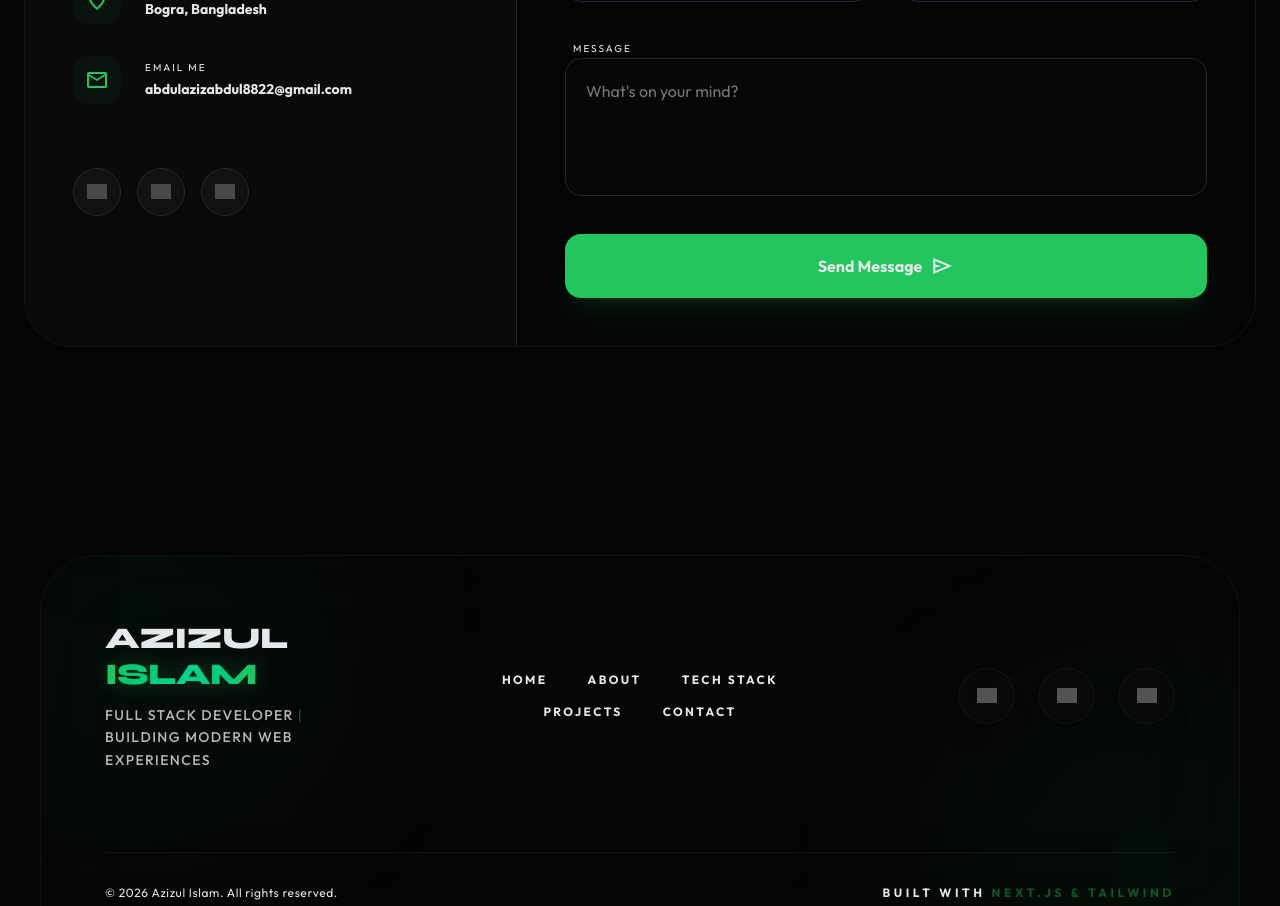
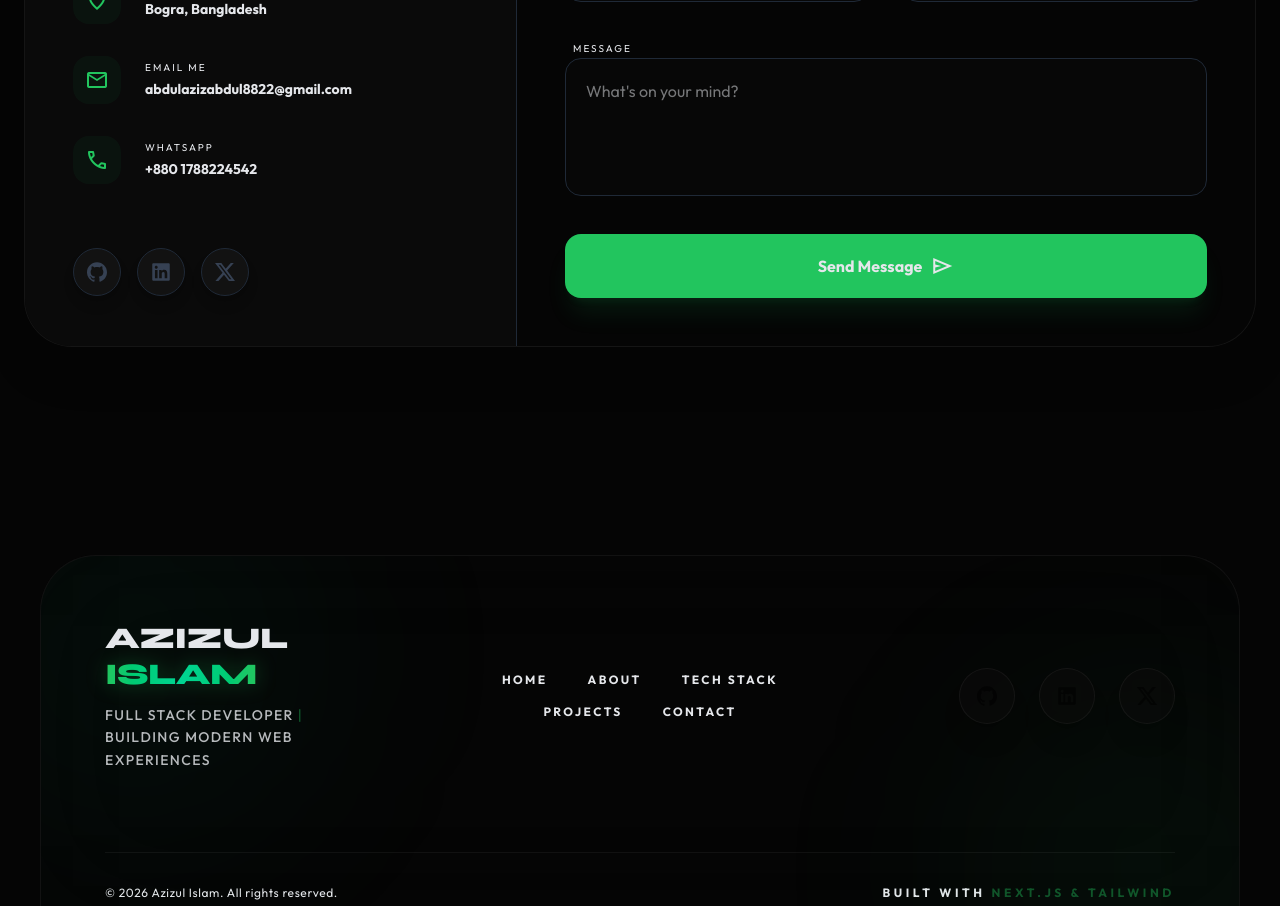
Before and after one commit to azizul-dev/protfolio, a Next.js app: page / in a window 1280 px wide. Shown: the part 6160-7066 px from the top of the page. Built offline with nearby package versions, Linux system fonts and the light colour scheme; grey boxes are pictures that could not be loaded.

Commit message:
whatsapp number added

```diff
--- a/package.json
+++ b/package.json
@@ -16,7 +16,8 @@
     "next-themes": "^0.4.6",
     "react": "19.2.4",
     "react-dom": "19.2.4",
-    "react-hot-toast": "^2.6.0"
+    "react-hot-toast": "^2.6.0",
+    "react-icons": "^5.7.0"
   },
   "devDependencies": {
     "@tailwindcss/postcss": "^4",
--- a/src/components/Contact.jsx
+++ b/src/components/Contact.jsx
@@ -1,31 +1,33 @@
-'use client';
+"use client";
 
-import { motion } from 'framer-motion';
-import { toast } from 'react-hot-toast';
+import { motion } from "framer-motion";
+import { toast } from "react-hot-toast";
+import { SiGithub, SiX } from "react-icons/si";
+import { FaLinkedin } from "react-icons/fa";
 
 const Contact = () => {
   const handleSubmit = (e) => {
     e.preventDefault();
     try {
       const formData = new FormData(e.target);
-      const name = formData.get('name');
-      const email = formData.get('email');
-      const message = formData.get('message');
+      const name = formData.get("name");
+      const email = formData.get("email");
+      const message = formData.get("message");
 
       const mailtoLink = `mailto:abdulazizabdul8822@gmail.com?subject=Contact from ${name}&body=From: ${name} (${email})%0D%0A%0D%0AMessage:%0D%0A${message}`;
       window.location.href = mailtoLink;
 
-      toast.success('Message sent!', {
+      toast.success("Message sent!", {
         style: {
-          borderRadius: '20px',
-          background: '#0a0a0a',
-          color: '#e5e7eb',
-          border: '1px solid rgba(34, 197, 94, 0.2)',
+          borderRadius: "20px",
+          background: "#0a0a0a",
+          color: "#e5e7eb",
+          border: "1px solid rgba(34, 197, 94, 0.2)",
         },
       });
       e.target.reset();
     } catch (error) {
-      toast.error('Something went wrong.');
+      toast.error("Something went wrong.");
     }
   };
 
@@ -47,7 +49,8 @@ const Contact = () => {
               Get in <span className="text-primary italic">Touch</span>
             </h2>
             <p className="text-muted text-lg">
-              Let&apos;s build something together. I&apos;m always open to new ideas and collaborations.
+              Let&apos;s build something together. I&apos;m always open to new
+              ideas and collaborations.
             </p>
           </div>
         </div>
@@ -61,34 +64,76 @@ const Contact = () => {
           <div className="lg:w-[40%] bg-surface p-8 md:p-12 flex flex-col justify-between border-r border-border">
             <div className="space-y-12">
               <div>
-                <h3 className="text-2xl font-bold text-foreground font-syne uppercase tracking-tight mb-8">Contact Info</h3>
+                <h3 className="text-2xl font-bold text-foreground font-syne uppercase tracking-tight mb-8">
+                  Contact Info
+                </h3>
                 <div className="space-y-8">
                   <div className="flex items-center gap-6 group">
                     <div className="w-12 h-12 rounded-2xl bg-primary/5 flex items-center justify-center group-hover:bg-primary/10 transition-all">
-                      <span className="material-symbols-outlined text-primary">location_on</span>
+                      <span className="material-symbols-outlined text-primary">
+                        location_on
+                      </span>
                     </div>
                     <div>
-                      <div className="text-[10px] font-mono uppercase tracking-[0.2em] text-muted mb-1">Based in</div>
-                      <div className="text-sm font-bold text-foreground">Bogra, Bangladesh</div>
+                      <div className="text-[10px] font-mono uppercase tracking-[0.2em] text-muted mb-1">
+                        Based in
+                      </div>
+                      <div className="text-sm font-bold text-foreground">
+                        Bogra, Bangladesh
+                      </div>
                     </div>
                   </div>
                   <div className="flex items-center gap-6 group">
                     <div className="w-12 h-12 rounded-2xl bg-primary/5 flex items-center justify-center group-hover:bg-primary/10 transition-all">
-                      <span className="material-symbols-outlined text-primary">mail</span>
+                      <span className="material-symbols-outlined text-primary">
+                        mail
+                      </span>
                     </div>
                     <div>
-                      <div className="text-[10px] font-mono uppercase tracking-[0.2em] text-muted mb-1">Email me</div>
-                      <div className="text-sm font-bold text-foreground">abdulazizabdul8822@gmail.com</div>
+                      <div className="text-[10px] font-mono uppercase tracking-[0.2em] text-muted mb-1">
+                        Email me
+                      </div>
+                      <div className="text-sm font-bold text-foreground">
+                        abdulazizabdul8822@gmail.com
+                      </div>
                     </div>
                   </div>
+                  <a
+                    href="https://wa.me/8801788224542"
+                    target="_blank"
+                    rel="noopener noreferrer"
+                    className="flex items-center gap-6 group"
+                  >
+                    <div className="w-12 h-12 rounded-2xl bg-primary/5 flex items-center justify-center group-hover:bg-primary/10 transition-all">
+                      <span className="material-symbols-outlined text-primary">
+                        call
+                      </span>
+                    </div>
+                    <div>
+                      <div className="text-[10px] font-mono uppercase tracking-[0.2em] text-muted mb-1">
+                        WhatsApp
+                      </div>
+                      <div className="text-sm font-bold text-foreground">
+                        +880 1788224542
+                      </div>
+                    </div>
+                  </a>
                 </div>
               </div>
 
               <div className="flex flex-wrap gap-4 pt-4">
                 {[
-                  { name: 'github', url: 'https://github.com/azizul-dev' },
-                  { name: 'linkedin', url: 'https://www.linkedin.com/in/azizul-islam-dev' },
-                  { name: 'x', url: 'https://x.com/md_azizul63253' }
+                  {
+                    name: "github",
+                    url: "https://github.com/azizul-dev",
+                    Icon: SiGithub,
+                  },
+                  {
+                    name: "linkedin",
+                    url: "https://www.linkedin.com/in/azizul-islam-dev",
+                    Icon: FaLinkedin,
+                  },
+                  { name: "x", url: "https://x.com/md_azizul63253", Icon: SiX },
                 ].map((social, i) => (
                   <a
                     key={i}
@@ -97,13 +142,7 @@ const Contact = () => {
                     rel="noopener noreferrer"
                     className="w-12 h-12 rounded-full bg-surface-variant border border-border flex items-center justify-center hover:border-primary/40 hover:scale-[1.05] transition-all duration-300 group shadow-lg"
                   >
-                    <img
-                      src={`https://cdn.jsdelivr.net/npm/simple-icons@v11/icons/${social.name}.svg`}
-                      width={20}
-                      height={20}
-                      className="opacity-40 group-hover:opacity-100 dark:invert transition-all"
-                      alt={social.name}
-                    />
+                    <social.Icon className="w-5 h-5 text-gray-700 dark:text-gray-200 group-hover:text-primary transition-all" />
                   </a>
                 ))}
               </div>
@@ -114,7 +153,9 @@ const Contact = () => {
             <form onSubmit={handleSubmit} className="space-y-8">
               <div className="grid grid-cols-1 md:grid-cols-2 gap-8">
                 <div className="space-y-3">
-                  <label className="text-[10px] font-mono uppercase tracking-[0.2em] text-muted ml-2">Name</label>
+                  <label className="text-[10px] font-mono uppercase tracking-[0.2em] text-muted ml-2">
+                    Name
+                  </label>
                   <input
                     name="name"
                     required
@@ -123,7 +164,9 @@ const Contact = () => {
                   />
                 </div>
                 <div className="space-y-3">
-                  <label className="text-[10px] font-mono uppercase tracking-[0.2em] text-muted ml-2">Email</label>
+                  <label className="text-[10px] font-mono uppercase tracking-[0.2em] text-muted ml-2">
+                    Email
+                  </label>
                   <input
                     name="email"
                     type="email"
@@ -134,7 +177,9 @@ const Contact = () => {
                 </div>
               </div>
               <div className="space-y-3">
-                <label className="text-[10px] font-mono uppercase tracking-[0.2em] text-muted ml-2">Message</label>
+                <label className="text-[10px] font-mono uppercase tracking-[0.2em] text-muted ml-2">
+                  Message
+                </label>
                 <textarea
                   name="message"
                   required
@@ -148,7 +193,9 @@ const Contact = () => {
                 className="w-full py-5 rounded-2xl bg-primary text-on-primary font-bold shadow-xl shadow-primary/10 hover:scale-[1.01] hover:shadow-[0_0_20px_rgba(34,197,94,0.3)] transition-all duration-300 flex items-center justify-center gap-2 group"
               >
                 Send Message
-                <span className="material-symbols-outlined text-sm group-hover:translate-x-1 transition-transform">send</span>
+                <span className="material-symbols-outlined text-sm group-hover:translate-x-1 transition-transform">
+                  send
+                </span>
               </button>
             </form>
           </div>
--- a/src/components/Footer.jsx
+++ b/src/components/Footer.jsx
@@ -1,7 +1,8 @@
 "use client";
 
 import { motion } from "framer-motion";
-
+import { SiGithub, SiX } from "react-icons/si";
+import { FaLinkedin } from "react-icons/fa";
 const Footer = () => {
   const currentYear = new Date().getFullYear();
 
@@ -14,13 +15,13 @@ const Footer = () => {
   ];
 
  const socialLinks = [
-    { name: "GitHub", url: "https://github.com/azizul-dev", icon: "github" },
+  { name: "GitHub", url: "https://github.com/azizul-dev", Icon: SiGithub },
   {
     name: "LinkedIn",
     url: "https://www.linkedin.com/in/azizul-islam-dev",
-      icon: "linkedin",
+    Icon: FaLinkedin,
   },
-    { name: "Twitter", url: "https://x.com/md_azizul63253", icon: "x" },
+  { name: "Twitter", url: "https://x.com/md_azizul63253", Icon: SiX },
 ];
 
   return (
@@ -72,6 +73,7 @@ const Footer = () => {
               </div>
 
               {/* Right Side: Social Icons */}
+              {/* Right Side: Social Icons */}
               <div className="flex justify-center lg:justify-end gap-4 md:gap-6">
                 {socialLinks.map((social) => (
                   <motion.a
@@ -82,13 +84,7 @@ const Footer = () => {
                     whileHover={{ scale: 1.1, y: -5 }}
                     className="w-12 h-12 md:w-14 md:h-14 rounded-full glass-card flex items-center justify-center border border-white/10 hover:border-primary/40 group transition-all duration-300 shadow-xl"
                   >
-                    <img
-                      src={`https://cdn.jsdelivr.net/npm/simple-icons@v11/icons/${social.icon}.svg`}
-                      width={20}
-                      height={20}
-                      className="opacity-50 group-hover:opacity-100 dark:invert transition-all group-hover:scale-110"
-                      alt={social.name}
-                    />
+                    <social.Icon className="w-5 h-5 text-black/50 dark:text-white/60 group-hover:text-primary transition-all group-hover:scale-110" />
                   </motion.a>
                 ))}
               </div>
```
Also changed, not shown: 1 other file (tests, documents, lock files or other folders). Lines whose indentation alone changed are shown as unchanged.
